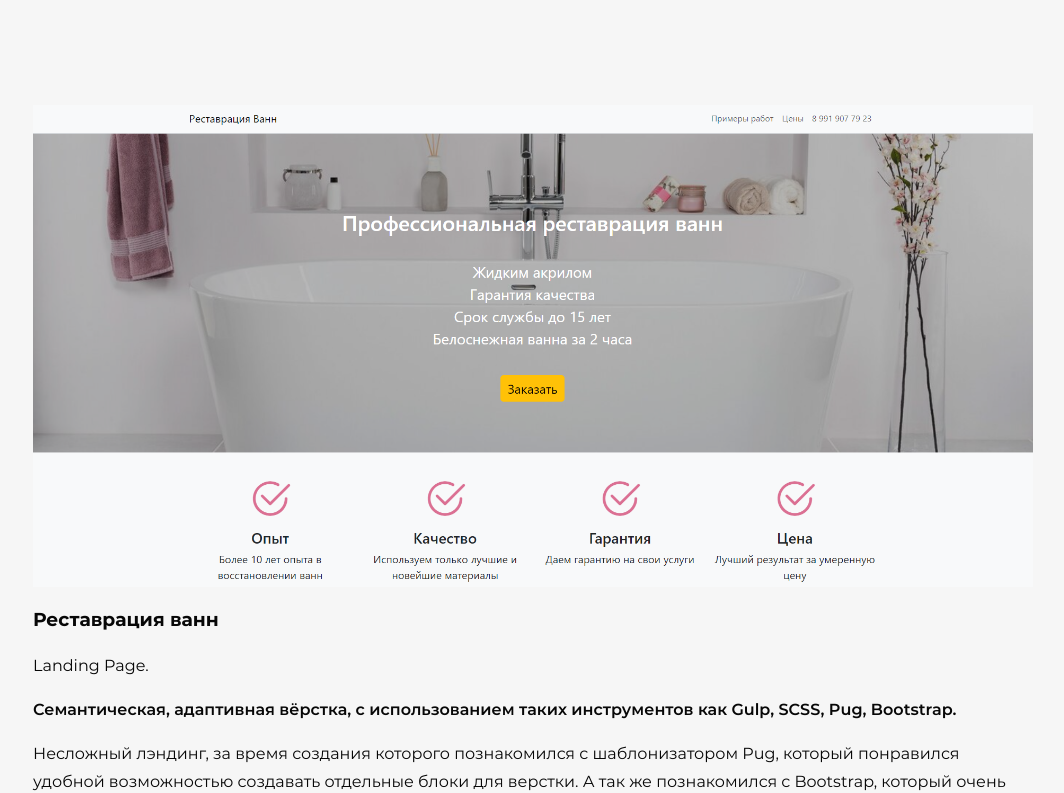
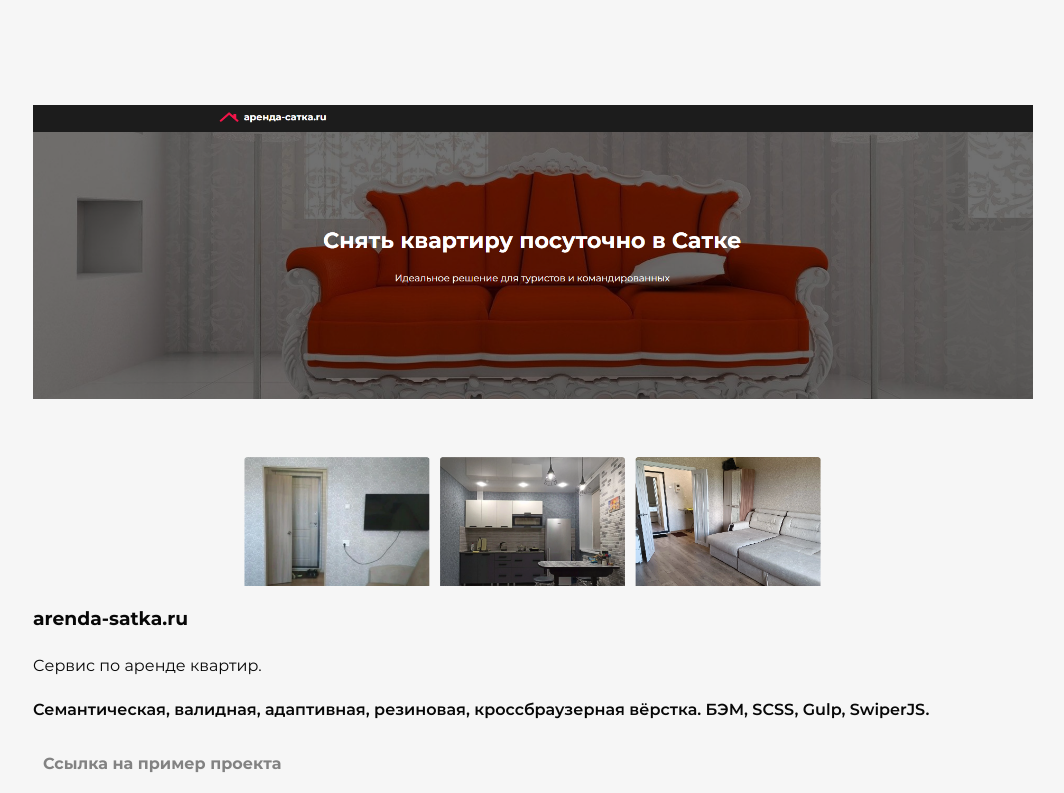
Before and after one commit to DenisJet/my-portfolio, a React (Create React App) app: page / in a window 1280 px wide. Shown: the part 939-1732 px from the top of the page, without its empty margins (107-1171 px from the left). Built offline with nearby package versions, Linux system fonts and the light colour scheme.

Commit message:
add new project

```diff
--- a/src/moke.js
+++ b/src/moke.js
@@ -1,4 +1,14 @@
 export const projects = [
+  {
+    id: 16,
+    type: 'коммерческие',
+    name: 'arenda-satka.ru',
+    image: 'images/arenda-satka.png',
+    title: 'Cервис по аренде квартир.',
+    description: 'Семантическая, валидная, адаптивная, резиновая, кроссбраузерная вёрстка. БЭМ, SCSS, Gulp, SwiperJS.',
+    opinion: '',
+    link: 'https://arendasatka.ru/',
+  },
   {
     id: 15,
     type: 'pet-проекты',
```
Also changed, not shown: public/images/arenda-satka.png (added).
